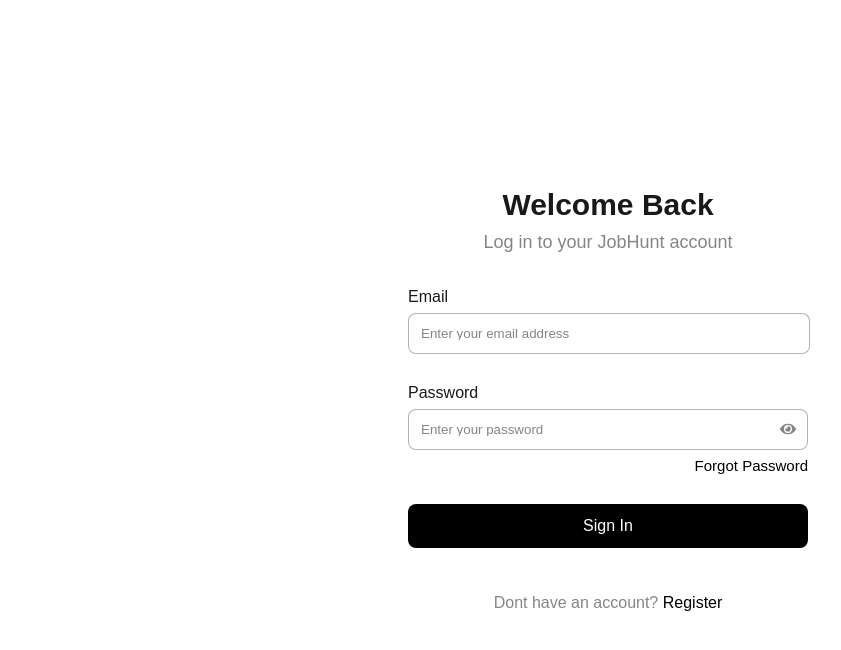
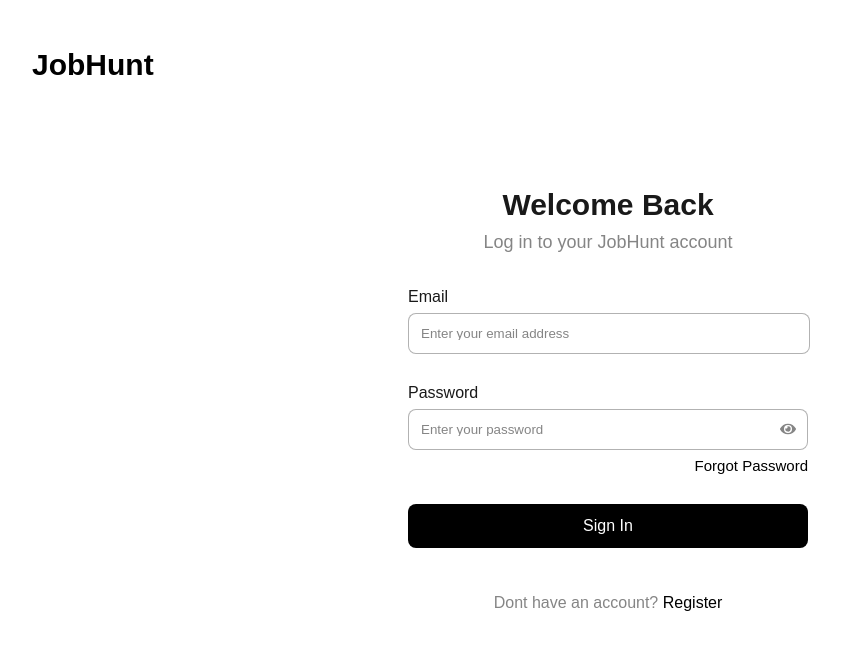
Before and after one commit to mosierkyle/job_hunt, a React (Create React App) app in the folder frontend/: page /login in a window 1280 px wide. Shown: the top 650 px of the page, without its empty margins (40-881 px from the left). Built offline with nearby package versions, Linux system fonts and the light colour scheme.

Commit message:
Add logo / back functionality to register/login page

```diff
--- a/frontend/src/pages/login/index.tsx
+++ b/frontend/src/pages/login/index.tsx
@@ -31,6 +31,9 @@
 
   return (
     <div className={styles.formPage}>
+      <div onClick={() => handleNavigate('/')} className={styles.logo}>
+        JobHunt
+      </div>
       <div className={styles.formContainer}>
         <div className={styles.formHeading}>
           <h2 className={styles.formTitle}>Welcome Back</h2>
--- a/frontend/src/pages/login/page.module.css
+++ b/frontend/src/pages/login/page.module.css
@@ -4,6 +4,16 @@
   display: flex;
   justify-content: center;
   align-content: center;
+  position: relative;
+}
+
+.logo {
+  position: absolute;
+  left: 5%;
+  top: 5%;
+  font-size: 30px;
+  font-weight: 600;
+  cursor: pointer;
 }
 .formContainer {
   display: flex;
--- a/frontend/src/pages/register/index.tsx
+++ b/frontend/src/pages/register/index.tsx
@@ -33,6 +33,9 @@
 
   return (
     <div className={styles.formPage}>
+      <div onClick={() => handleNavigate('/')} className={styles.logo}>
+        JobHunt
+      </div>
       <div className={styles.formContainer}>
         <div className={styles.formHeading}>
           <h2 className={styles.formTitle}>Register </h2>
--- a/frontend/src/pages/register/page.module.css
+++ b/frontend/src/pages/register/page.module.css
@@ -4,6 +4,16 @@
   display: flex;
   justify-content: center;
   align-content: center;
+  position: relative;
+}
+
+.logo {
+  position: absolute;
+  left: 5%;
+  top: 5%;
+  font-size: 30px;
+  font-weight: 600;
+  cursor: pointer;
 }
 .formContainer {
   display: flex;
```
